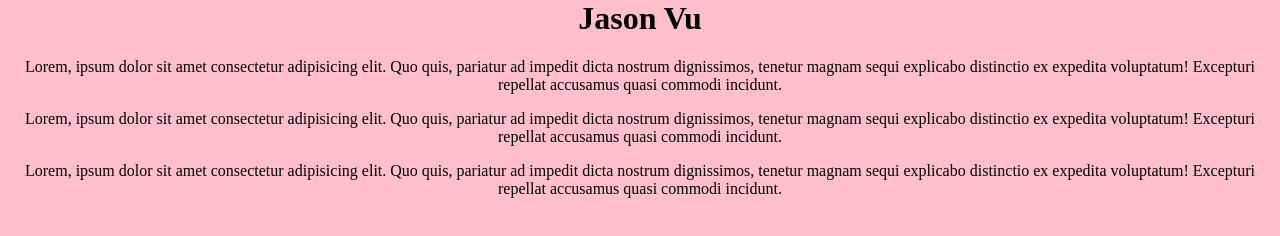
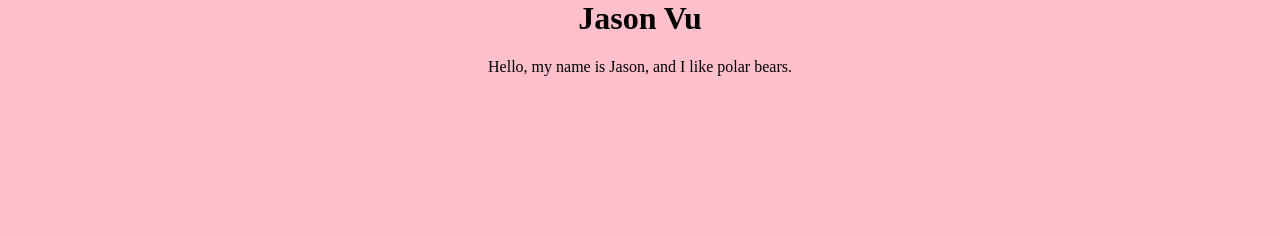
Before and after one commit to Firoc/CS291A-project0, a plain HTML site: page index.html in a window 1280 px wide. Drawn offline with Linux system fonts and the light colour scheme.

Commit message:
some changes

```diff
--- a/index.html
+++ b/index.html
@@ -2,13 +2,12 @@
 <head>
     <meta charset="UTF-8">
     <meta name="viewport" content="width=device-width, initial-scale=1.0">
-    <title>Document</title>
+    <title>CS291A Project 0</title>
     <link rel="stylesheet" href="styles.css">
 </head>
 <body>
     <h1>Jason Vu</h1>
-    <p>Lorem, ipsum dolor sit amet consectetur adipisicing elit. Quo quis, pariatur ad impedit dicta nostrum dignissimos, tenetur magnam sequi explicabo distinctio ex expedita voluptatum! Excepturi repellat accusamus quasi commodi incidunt.</p>
-    <p>Lorem, ipsum dolor sit amet consectetur adipisicing elit. Quo quis, pariatur ad impedit dicta nostrum dignissimos, tenetur magnam sequi explicabo distinctio ex expedita voluptatum! Excepturi repellat accusamus quasi commodi incidunt.</p>
-    <p>Lorem, ipsum dolor sit amet consectetur adipisicing elit. Quo quis, pariatur ad impedit dicta nostrum dignissimos, tenetur magnam sequi explicabo distinctio ex expedita voluptatum! Excepturi repellat accusamus quasi commodi incidunt.</p>
+    <p>Hello, my name is Jason, and I like polar bears.
+
 </body>
 </html>
```
Also changed, not shown: Polar Bear.jpg (added).
